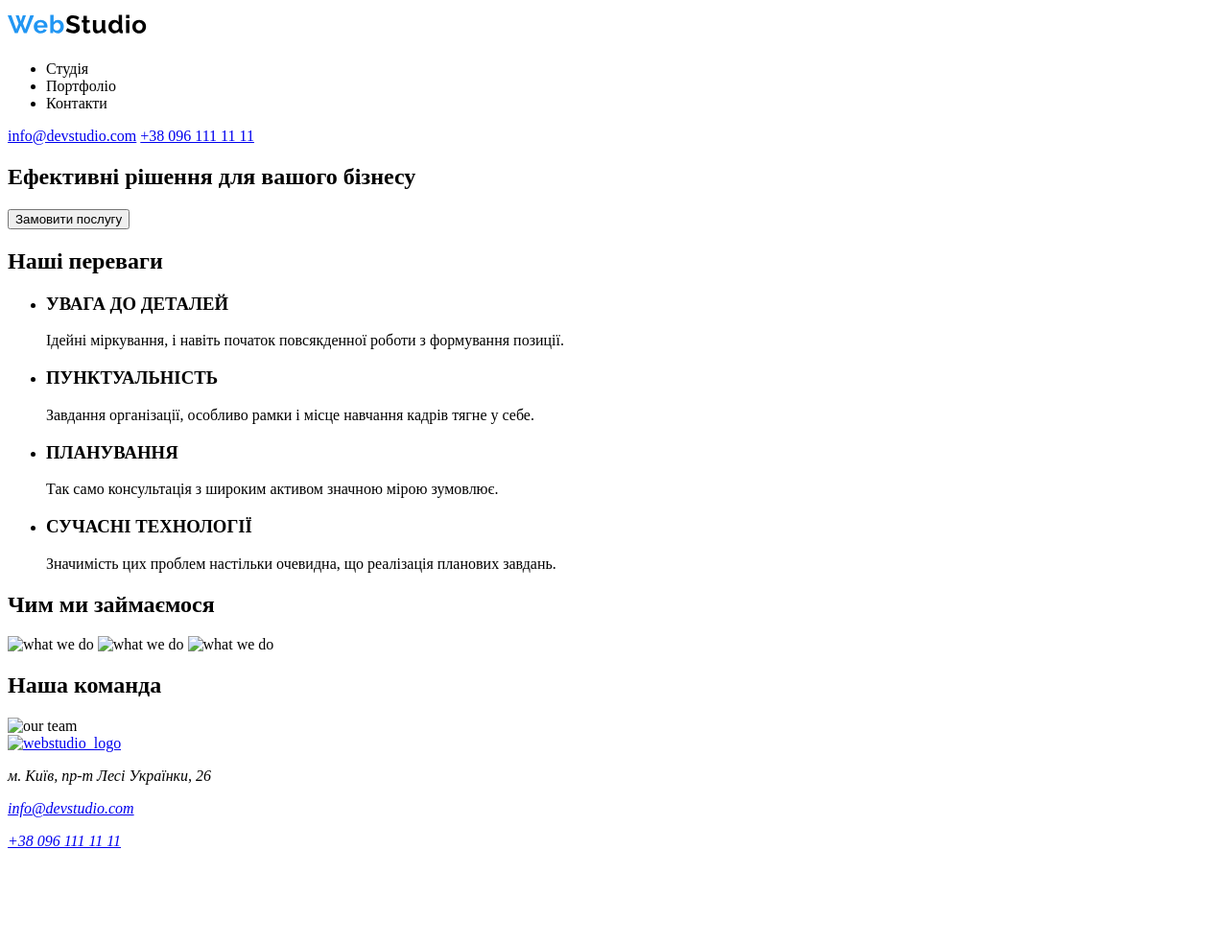
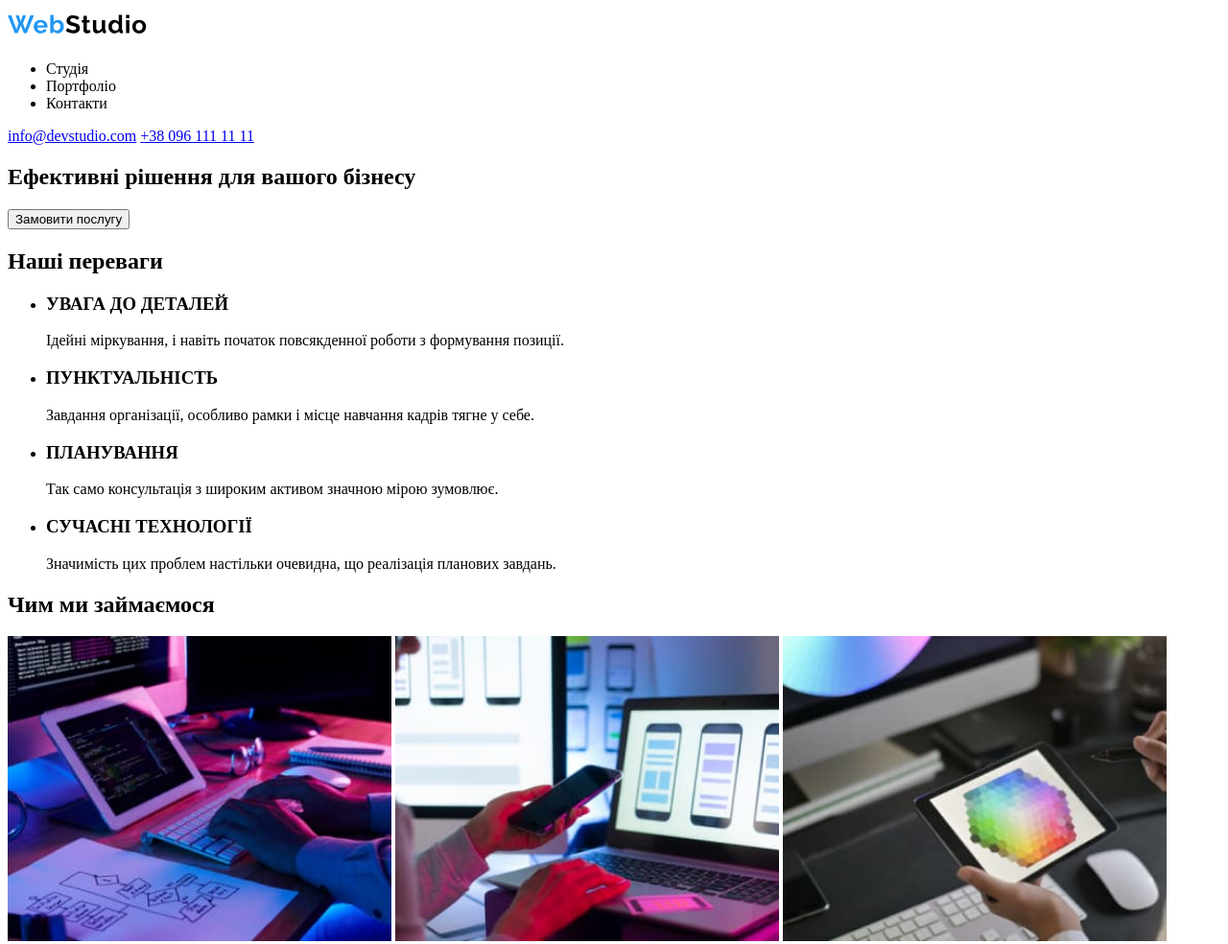
Before and after one commit to Freebo12/goit-markup-hw-01, a plain HTML site: page index.html in a window 1280 px wide. Shown: the top 984 px of the page at 96% size. Before the commit the page ends 902 px from the top, so only its background shows below. Drawn offline with Linux system fonts and the light colour scheme; the site is published under a folder, as on GitHub Pages, so addresses that start at the root find nothing.

Commit message:
change logo way absolute(test)

```diff
--- a/index.html
+++ b/index.html
@@ -13,7 +13,7 @@
       <nav>
         <a href="http://127.0.0.1:5500/index.html"
           ><img
-            src="./images/header/logo.svg"
+            src="https://raw.githubusercontent.com/Freebo12/goit-markup-hw-01/e03e0a6c432729918b54d51c32069ed9e02d8b0b/images/header/logo.svg"
             alt="webstudio_logo"
             width="145"
             height="35"
@@ -67,17 +67,17 @@
       <section>
         <h2>Чим ми займаємося</h2>
         <img
-          src="/images/main/section2/box1.jpg"
+          src="./images/main/section2/box1.jpg"
           alt="what we do"
           width="400"
         />
         <img
-          src="/images/main/section2/box2.jpg"
+          src="./images/main/section2/box2.jpg"
           alt="what we do"
           width="400"
         />
         <img
-          src="/images/main/section2/box3.jpg"
+          src="./images/main/section2/box3.jpg"
           alt="what we do"
           width="400"
         />
@@ -85,14 +85,14 @@
       <!---our team section 3-->
       <section>
         <h2>Наша команда</h2>
-        <img src="/images/main/section3/team.jpg" alt="our team" width="1210" />
+        <img src="./images/main/section3/team.jpg" alt="our team" width="1210" />
       </section>
     </main>
     <footer>
       <div>
         <a href="http://127.0.0.1:5500/index.html"
           ><img
-            src="/images/header/logo.svg"
+            src="./images/header/logo.svg"
             alt="webstudio_logo"
             width="145"
             height="35"
```
